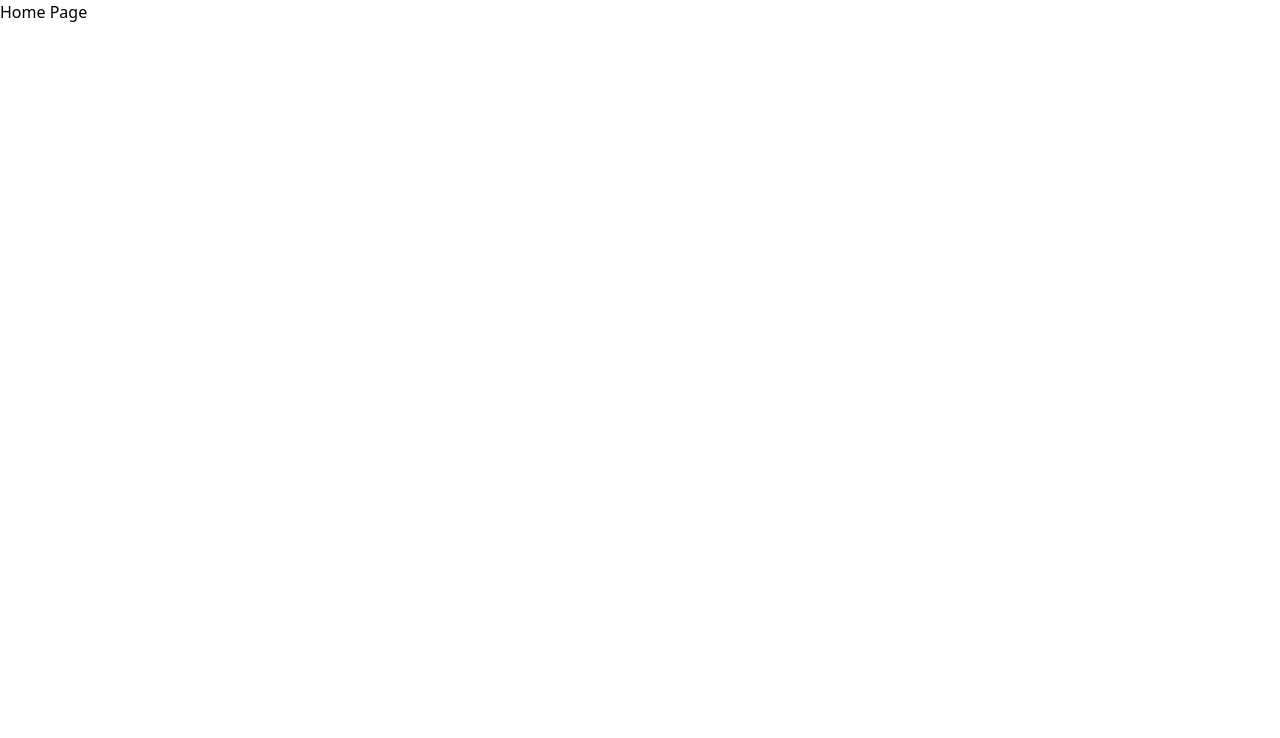
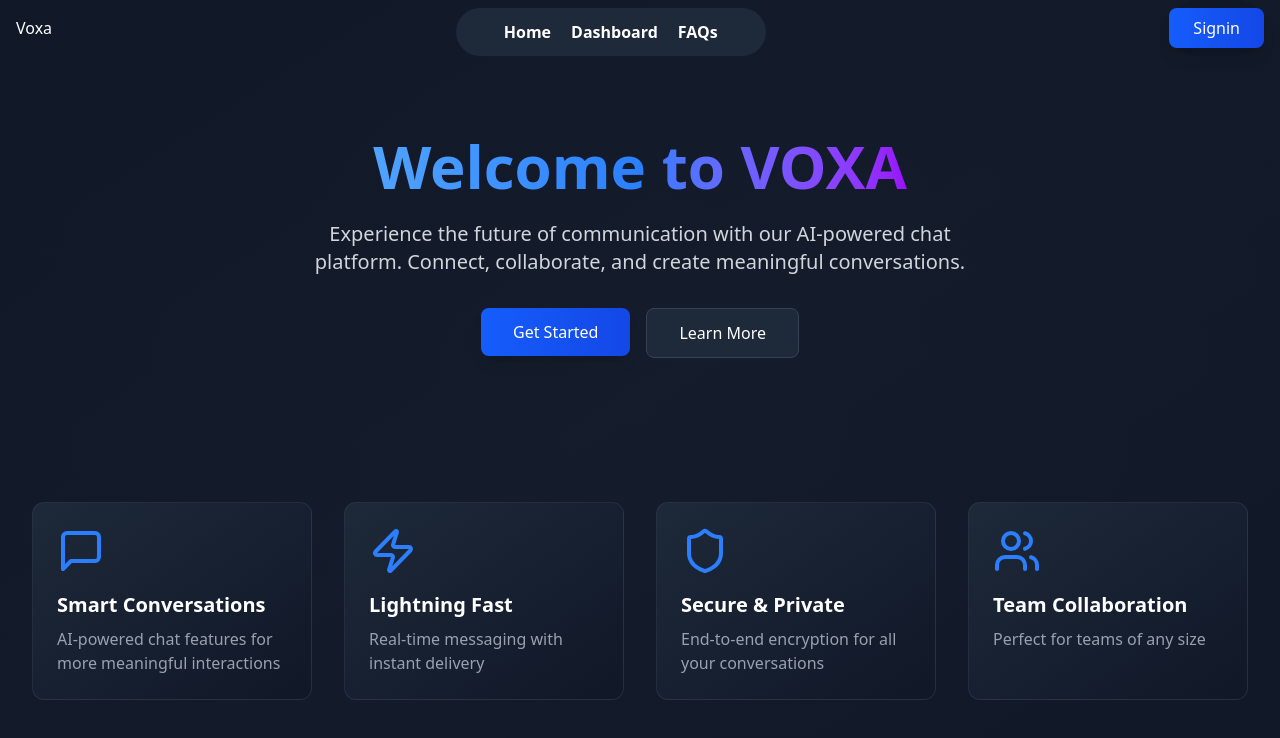
Before and after one commit to bikash138/Voxa, a Next.js app in the folder apps/web/: page / in a window 1280 px wide. Shown: the top 738 px of the page. Built offline with nearby package versions, Linux system fonts and the light colour scheme.

Commit message:
Added Home page and NavBar

```diff
--- a/apps/web/app/page.tsx
+++ b/apps/web/app/page.tsx
@@ -1,13 +1,66 @@
 'use client'
 
 
-export default function Home() {
+import React from 'react';
+import { MessageSquare, Zap, Shield, Users } from 'lucide-react';
+import Link from 'next/link';
+import NavBar from '@/components/NavBar/NavBar';
+
+function App() {
   return (
+    <div className="min-h-screen bg-gradient-to-br from-gray-900 via-gray-800 to-gray-900 text-white relative">
+      <div className="absolute inset-0 bg-[radial-gradient(circle_at_50%_50%,rgba(17,24,39,0.7),rgba(17,24,39,0.9))] pointer-events-none"></div>
+      <div className="relative z-10">
+        <NavBar />
+        <main className="max-w-7xl mx-auto px-4 sm:px-6 lg:px-8">
+          {/* Hero Section */}
+          <div className="py-20 text-center">
+            <h1 className="text-6xl font-bold mb-6 bg-gradient-to-r from-blue-400 via-blue-500 to-purple-600 inline-block text-transparent bg-clip-text">
+              Welcome to VOXA
+            </h1>
+            <p className="text-xl text-gray-300 mb-8 max-w-2xl mx-auto">
+              Experience the future of communication with our AI-powered chat platform.
+              Connect, collaborate, and create meaningful conversations.
+            </p>
+            <div className="flex gap-4 justify-center">
+              <Link href="/signin">
+                <button className="cursor-pointer bg-gradient-to-r from-blue-600 to-blue-700 hover:from-blue-700 hover:to-blue-800 text-white px-8 py-3 rounded-lg font-medium transition-all duration-300 shadow-lg hover:shadow-blue-500/20">
+                  Get Started
+                </button>
+              </Link>
+              <button className=" cursor-pointer bg-gray-800 hover:bg-gray-700 text-white px-8 py-3 rounded-lg font-medium transition-colors border border-gray-700 hover:border-gray-600">
+                Learn More
+              </button>
+            </div>
+          </div>
 
-    <div className="flex justify-center">
-      <div className="w-full">
-        <h1>Home Page</h1>
+          {/* Features Grid */}
+          <div className="grid md:grid-cols-2 lg:grid-cols-4 gap-8 py-16">
+            <div className="bg-gradient-to-br from-gray-800 to-gray-900 p-6 rounded-xl border border-gray-700/50 hover:border-gray-600/50 transition-all duration-300 hover:shadow-lg hover:shadow-blue-500/5">
+              <MessageSquare className="w-12 h-12 text-blue-500 mb-4" />
+              <h3 className="text-xl font-semibold mb-2">Smart Conversations</h3>
+              <p className="text-gray-400">AI-powered chat features for more meaningful interactions</p>
+            </div>
+            <div className="bg-gradient-to-br from-gray-800 to-gray-900 p-6 rounded-xl border border-gray-700/50 hover:border-gray-600/50 transition-all duration-300 hover:shadow-lg hover:shadow-blue-500/5">
+              <Zap className="w-12 h-12 text-blue-500 mb-4" />
+              <h3 className="text-xl font-semibold mb-2">Lightning Fast</h3>
+              <p className="text-gray-400">Real-time messaging with instant delivery</p>
+            </div>
+            <div className="bg-gradient-to-br from-gray-800 to-gray-900 p-6 rounded-xl border border-gray-700/50 hover:border-gray-600/50 transition-all duration-300 hover:shadow-lg hover:shadow-blue-500/5">
+              <Shield className="w-12 h-12 text-blue-500 mb-4" />
+              <h3 className="text-xl font-semibold mb-2">Secure & Private</h3>
+              <p className="text-gray-400">End-to-end encryption for all your conversations</p>
+            </div>
+            <div className="bg-gradient-to-br from-gray-800 to-gray-900 p-6 rounded-xl border border-gray-700/50 hover:border-gray-600/50 transition-all duration-300 hover:shadow-lg hover:shadow-blue-500/5">
+              <Users className="w-12 h-12 text-blue-500 mb-4" />
+              <h3 className="text-xl font-semibold mb-2">Team Collaboration</h3>
+              <p className="text-gray-400">Perfect for teams of any size</p>
+            </div>
+          </div>
+        </main>
       </div>
     </div>
   );
 }
+
+export default App;
--- a/apps/web/components/Auth/Auth.tsx
+++ b/apps/web/components/Auth/Auth.tsx
@@ -5,6 +5,7 @@ import React, { useState } from 'react'
 import { SubmitHandler, useForm } from 'react-hook-form'
 import axios from 'axios'
 import { useRouter } from 'next/navigation'
+import Link from 'next/link'
 
 const Auth = ({isSignin} : {isSignin:boolean}) => {
 
@@ -135,7 +136,7 @@ const Auth = ({isSignin} : {isSignin:boolean}) => {
                                 overflow-hidden group"
                     >
 
-                        <span className="relative inline-flex items-center">
+                        <span className="relative inline-flex items-center group">
                             <span>{isSignin ? "Signin" : "Signup"}</span>
                             <ArrowRight
                             size={18}
@@ -143,6 +144,25 @@ const Auth = ({isSignin} : {isSignin:boolean}) => {
                             />
                         </span>
                     </button>
+                    {
+                        isSignin
+                            ? <div className="mt-4 text-center">
+                                <Link
+                                href="/signup"
+                                className="text-md font-medium text-blue-400 hover:text-purple-500 focus:outline-none transition-all duration-300"
+                                >
+                                Create an account
+                                </Link>
+                            </div>
+                            : <div className="mt-4 text-center">
+                                <Link
+                                href="/signin"
+                                className="text-md font-medium text-blue-400 hover:text-purple-500 focus:outline-none transition-all duration-300"
+                                >
+                                Already have an account?
+                                </Link>
+                            </div>
+                    }
                 </form>
             </div>
         </div>
--- a/apps/web/components/NavBar/NavBar.tsx
+++ b/apps/web/components/NavBar/NavBar.tsx
@@ -1,18 +1,47 @@
+import Link from 'next/link'
 import React from 'react'
 
 const NavBar = () => {
+
+  const navlink = [
+    {
+      title: "Home",
+      link: "/home",
+    },
+    {
+      title: "Dashboard",
+      link: "/dashboard",
+    },
+    {
+      title: "FAQs",
+      link: "/faq",
+    },
+  ]
+
   return (
-    <div className='w-full flex h-14 justify-between px-4 bg-black text-white mt-4'>
+    <div className='w-full flex h-14 justify-between px-4 text-white bg-transparent'>
       <div className='flex items-center justify-center'>
         <h1>Voxa</h1>
       </div>
-      <div className='bg-gray-900 flex items-center justify-center gap-x-5  px-5 rounded-full'>
-        <p>Home</p>
-        <p>Dashboard</p>
-        <p>FAQs</p>
+      <div className='bg-gray-800 flex items-center justify-center gap-x-5 px-12 py-6 rounded-full mt-2'>
+        {
+          navlink.map((links, index) => (
+            <div key={index} className="group">
+              <Link href={links.link} className="text-white font-semibold transition-all duration-300">
+                <p className=" group-hover:bg-clip-text group-hover:text-transparent group-hover:bg-gradient-to-r group-hover:from-blue-400 group-hover:to-purple-600">
+                  {links.title}
+                </p>
+              </Link>
+            </div>
+          ))
+        }
       </div>
-      <div className='px-8 bg-gray-900 flex items-center justify-center rounded-full'>
-        <p>Login</p>
+      <div className=' bg-gray-900 flex items-center justify-center rounded-full'>
+        <Link href="/signin">
+          <button className="cursor-pointer bg-gradient-to-r from-blue-600 to-blue-700 hover:from-blue-700 hover:to-blue-800 text-white px-6 py-2 rounded-lg font-medium transition-all duration-300 shadow-lg hover:shadow-blue-500/20">
+            Signin
+          </button>
+        </Link>
       </div>
     </div>
   )
```
